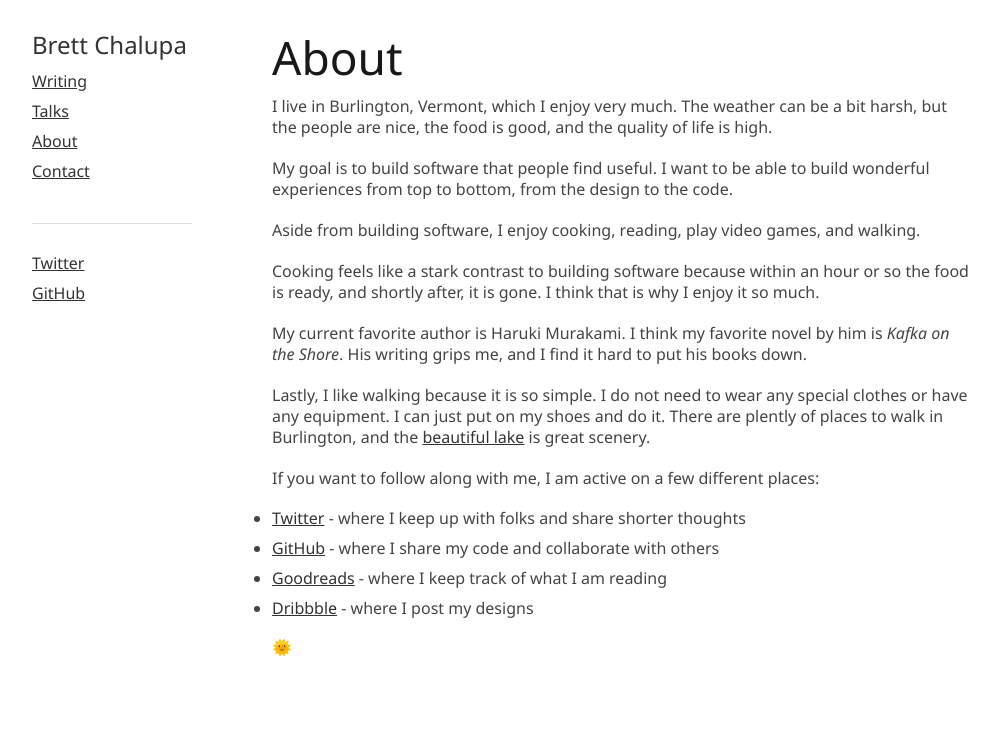
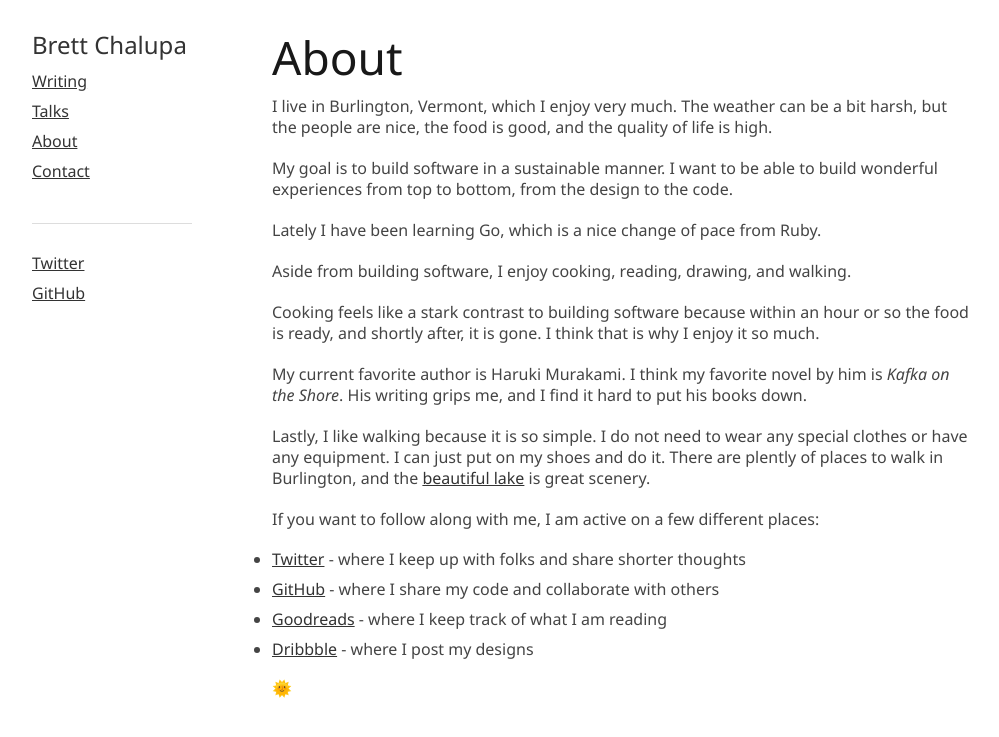
Before and after one commit to brettchalupa/brettchalupa.github.io, a Jekyll site: the page built from about.md, in a window 1280 px wide. Shown: the top 737 px of the page, without its empty margins (138-1137 px from the left). Built offline with Jekyll 4.4.1, drawn with Linux system fonts in a browser that asks for light colours; emoji names are drawn with the system emoji font; Markdown is read by kramdown in place of the engine named in the settings.

Commit message:
Update About
Make some minor tweaks to what I want to do, add Go, and change hobbies.

```diff
--- a/about.md
+++ b/about.md
@@ -10,11 +10,13 @@ I live in Burlington, Vermont, which I enjoy very much. The weather can be a bit
 harsh, but the people are nice, the food is good, and the quality of life is
 high.
 
-My goal is to build software that people find useful. I want to be
+My goal is to build software in a sustainable manner. I want to be
 able to build wonderful experiences from top to bottom, from the design to the
 code.
 
-Aside from building software, I enjoy cooking, reading, play video games, and
+Lately I have been learning Go, which is a nice change of pace from Ruby.
+
+Aside from building software, I enjoy cooking, reading, drawing, and
 walking.
 
 Cooking feels like a stark contrast to building software because within an hour
```
